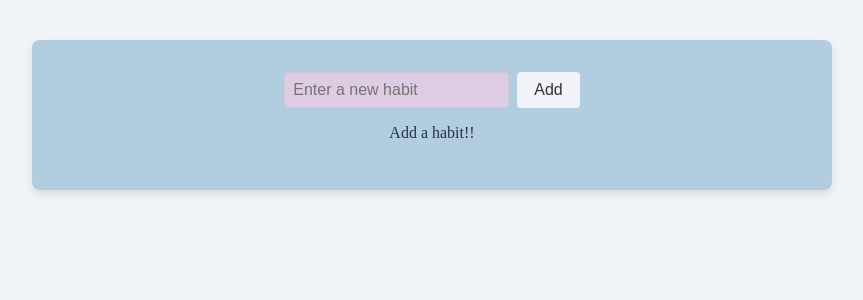
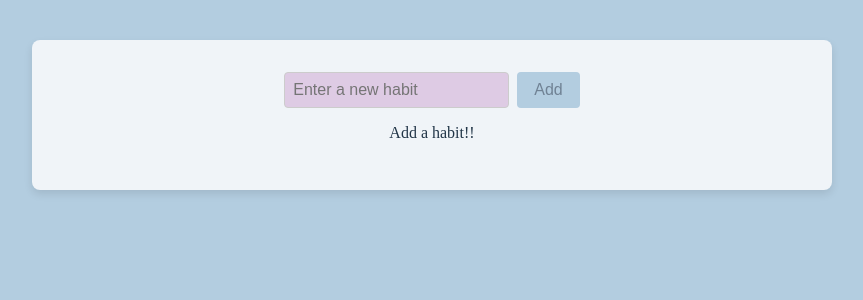
Before and after one commit to rigelle-cruz/habit-tracker, a React (Vite) app: page / in a window 1280 px wide. Shown: the top 300 px of the page, without its empty margins (208-1071 px from the left). Built offline with nearby package versions, Linux system fonts and the light colour scheme.

Commit message:
update colours

```diff
--- a/src/index.css
+++ b/src/index.css
@@ -1,8 +1,8 @@
 :root {
-  --primary-color: #b3cde0;
+  --primary-color: #f0f4f8;
   --secondary-color: #decbe4;
-  --background-color: #f0f4f8;
-  --text-color: #333;
+  --background-color: #b3cde0;
+  --text-color: #708294;
 }
 
 body {
```
